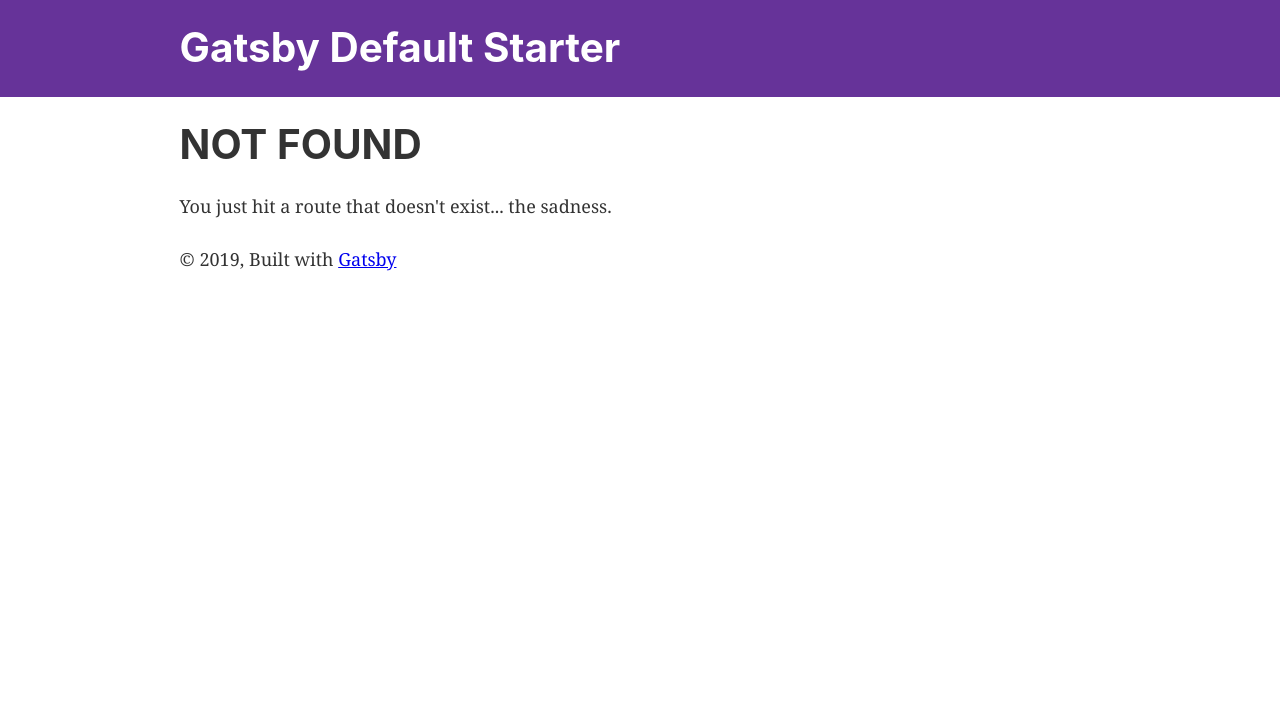
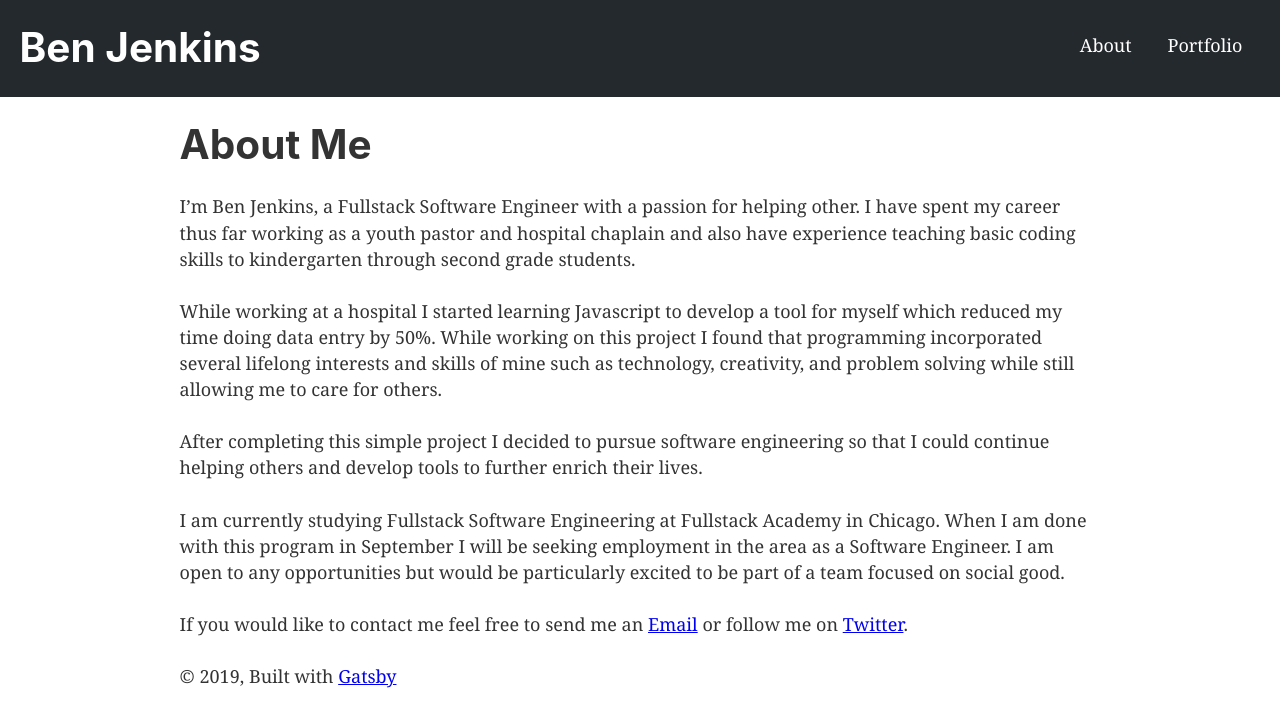
Before and after one commit to benpjenkins/portfolio, a Gatsby site: page /about in a window 1280 px wide. Before the commit this address had no page. Built offline with nearby package versions, Linux system fonts and the light colour scheme; Gatsby itself is replaced by a stand-in of ours.

Commit message:
right before trying to add blog

```diff
--- a/gatsby-config.js
+++ b/gatsby-config.js
@@ -1,8 +1,8 @@
 module.exports = {
   siteMetadata: {
-    title: `Gatsby Default Starter`,
-    description: `Kick off your next, great Gatsby project with this default starter. This barebones starter ships with the main Gatsby configuration files you might need.`,
-    author: `@gatsbyjs`,
+    title: `Ben Jenkins`,
+    description: `The portfolio and blog of Ben Jenkins, a software engineer.`,
+    author: `Ben Jenkins`,
   },
   plugins: [
     `gatsby-plugin-react-helmet`,
--- a/src/components/header.js
+++ b/src/components/header.js
@@ -1,17 +1,35 @@
 import { Link } from "gatsby"
 import PropTypes from "prop-types"
 import React from "react"
+import styled from "styled-components"
 
+const Flex = styled.div`
+  display: flex;
+  justify-content: space-between;
+  align-items: flex-start;
+`
+const Links = styled.div`
+  padding: 1.8rem 1.0875rem;
+`
+const StyledLink = styled(Link)`
+  padding: 1em;
+  color: white;
+  text-decoration: none;
+  &:hover {
+    text-decoration: underline;
+  }
+`
 const Header = ({ siteTitle }) => (
   <header
     style={{
-      background: `rebeccapurple`,
+      background: "#24292E",
       marginBottom: `1.45rem`,
     }}
   >
+    <Flex>
       <div
         style={{
-        margin: `0 auto`,
+          // margin: `0 auto`,
           maxWidth: 960,
           padding: `1.45rem 1.0875rem`,
         }}
@@ -28,6 +46,11 @@ const Header = ({ siteTitle }) => (
           </Link>
         </h1>
       </div>
+      <Links>
+        <StyledLink to="/about">About</StyledLink>
+        <StyledLink to="portfolio">Portfolio</StyledLink>
+      </Links>
+    </Flex>
   </header>
 )
 
--- /dev/null
+++ b/src/pages/about.js
@@ -0,0 +1,45 @@
+import React from "react"
+import { Link } from "gatsby"
+// import Header from "../components/header"
+
+import Layout from "../components/layout"
+import SEO from "../components/seo"
+const About = () => (
+  <Layout>
+    <SEO title="About" />
+    <h1>About Me</h1>
+    <p>
+      I’m Ben Jenkins, a Fullstack Software Engineer with a passion for helping
+      other. I have spent my career thus far working as a youth pastor and
+      hospital chaplain and also have experience teaching basic coding skills to
+      kindergarten through second grade students.
+    </p>
+    <p>
+      While working at a hospital I started learning Javascript to develop a
+      tool for myself which reduced my time doing data entry by 50%. While
+      working on this project I found that programming incorporated several
+      lifelong interests and skills of mine such as technology, creativity, and
+      problem solving while still allowing me to care for others.
+    </p>
+    <p>
+      After completing this simple project I decided to pursue software
+      engineering so that I could continue helping others and develop tools to
+      further enrich their lives.
+    </p>
+    <p>
+      I am currently studying Fullstack Software Engineering at Fullstack
+      Academy in Chicago. When I am done with this program in September I will
+      be seeking employment in the area as a Software Engineer. I am open to any
+      opportunities but would be particularly excited to be part of a team
+      focused on social good.
+    </p>
+
+    <p>
+      If you would like to contact me feel free to send me an{" "}
+      <a href={"mailto: ben@benjenkins.dev"}>Email</a> or follow me on{" "}
+      <a href={"https://twitter.com/benjenkinsdev"}>Twitter</a>.
+    </p>
+  </Layout>
+)
+
+export default About
```
Also changed, not shown: package.json (+5 -4 lines), src/pages/portfolio.js (added, +43 -0 lines), 2 other files. Lines whose indentation alone changed are shown as unchanged.
